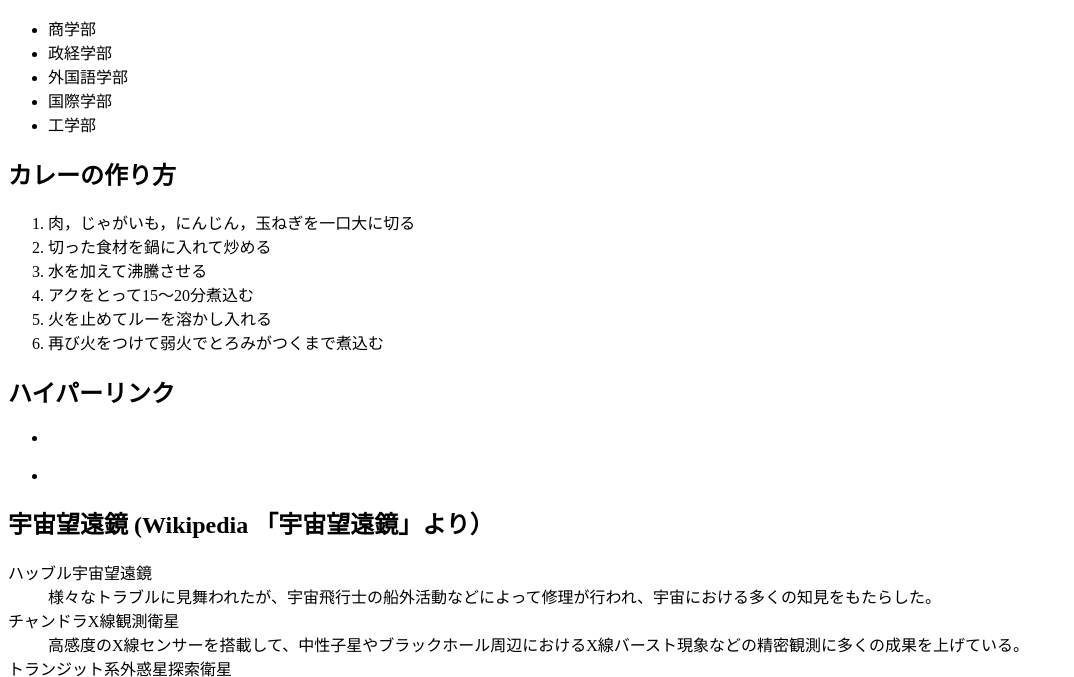
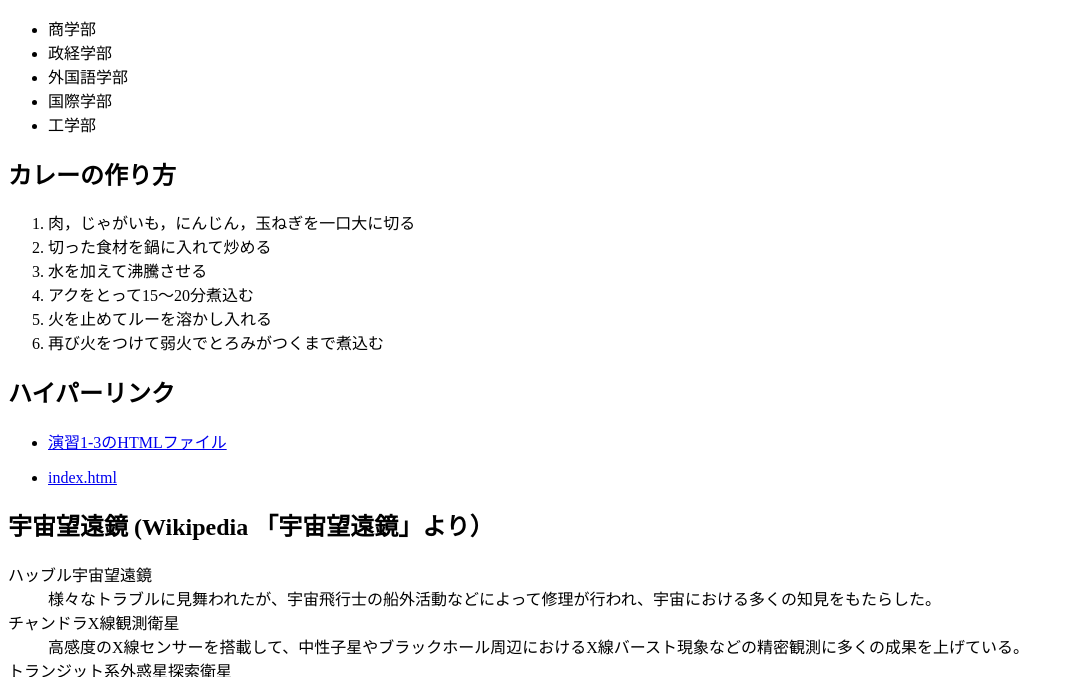
Before and after one commit to G284742022/medialabo, a plain HTML site: page practice-html/elements.html in a window 1280 px wide. Shown: the part 119-796 px from the top of the page, without its empty margins (0-1074 px from the left). Drawn offline with Linux system fonts and the light colour scheme.

Commit message:
elements.html

```diff
--- a/practice-html/elements.html
+++ b/practice-html/elements.html
@@ -25,8 +25,8 @@
 		</ol>
 		<h2> ハイパーリンク</h2>
 		<ul>
-			<li><p><a href="practice-html/elements.html" title="演習1-3のHTMLファイル" target="_blank"></a></p></li>
-			<li><p><a href="practice-html/elements.html" title="index.html" target="_blank"></a></p></li>
+			<li><p><a href="practice-html/elements.html" title="演習1-3のHTMLファイル" target="_blank">演習1-3のHTMLファイル</a></p></li>
+			<li><p><a href="practice-html/elements.html" title="index.html" target="_blank">index.html</a></p></li>
 			</ul>
 		<h2> 宇宙望遠鏡 (Wikipedia 「宇宙望遠鏡」より）</h2>
 		<dl>
```
